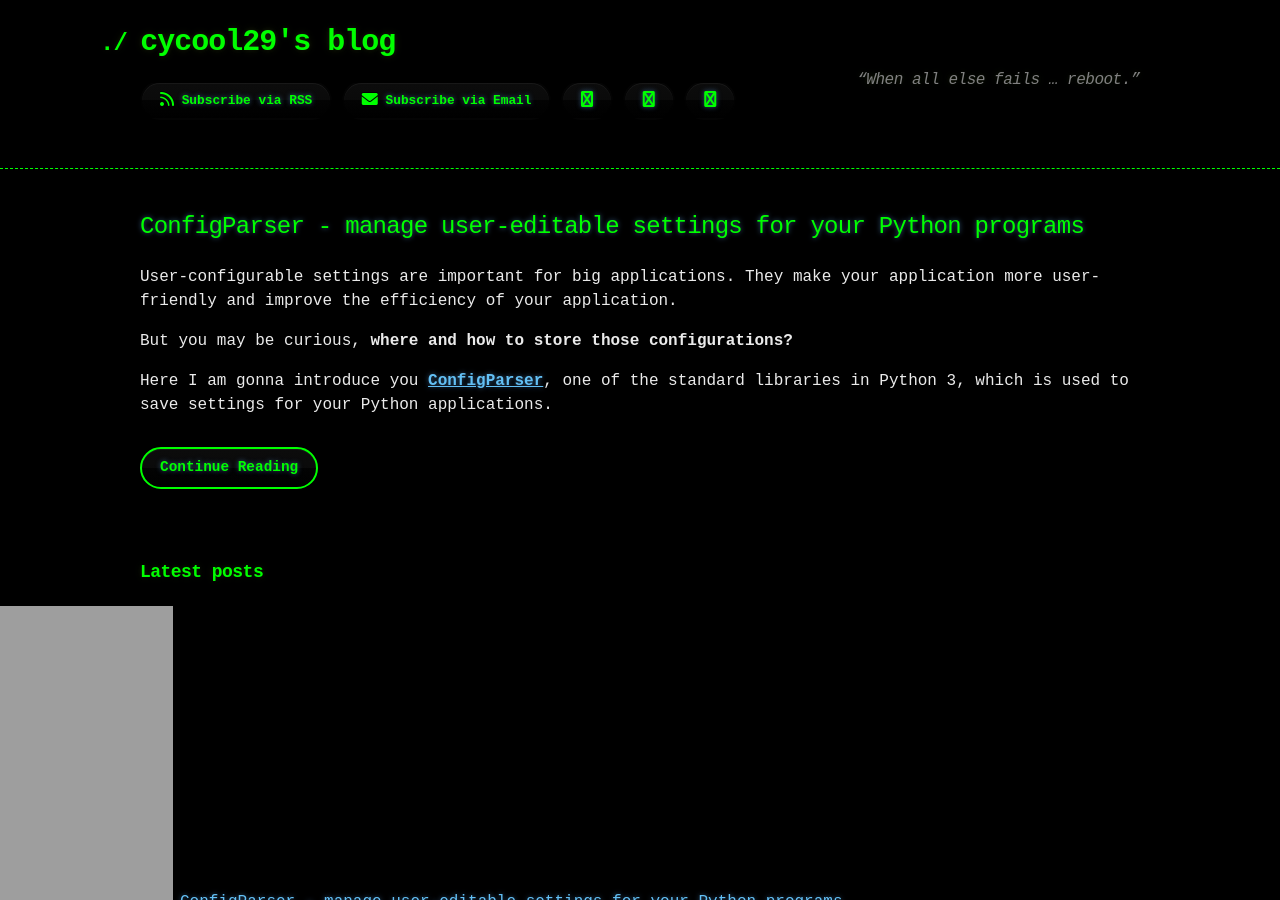
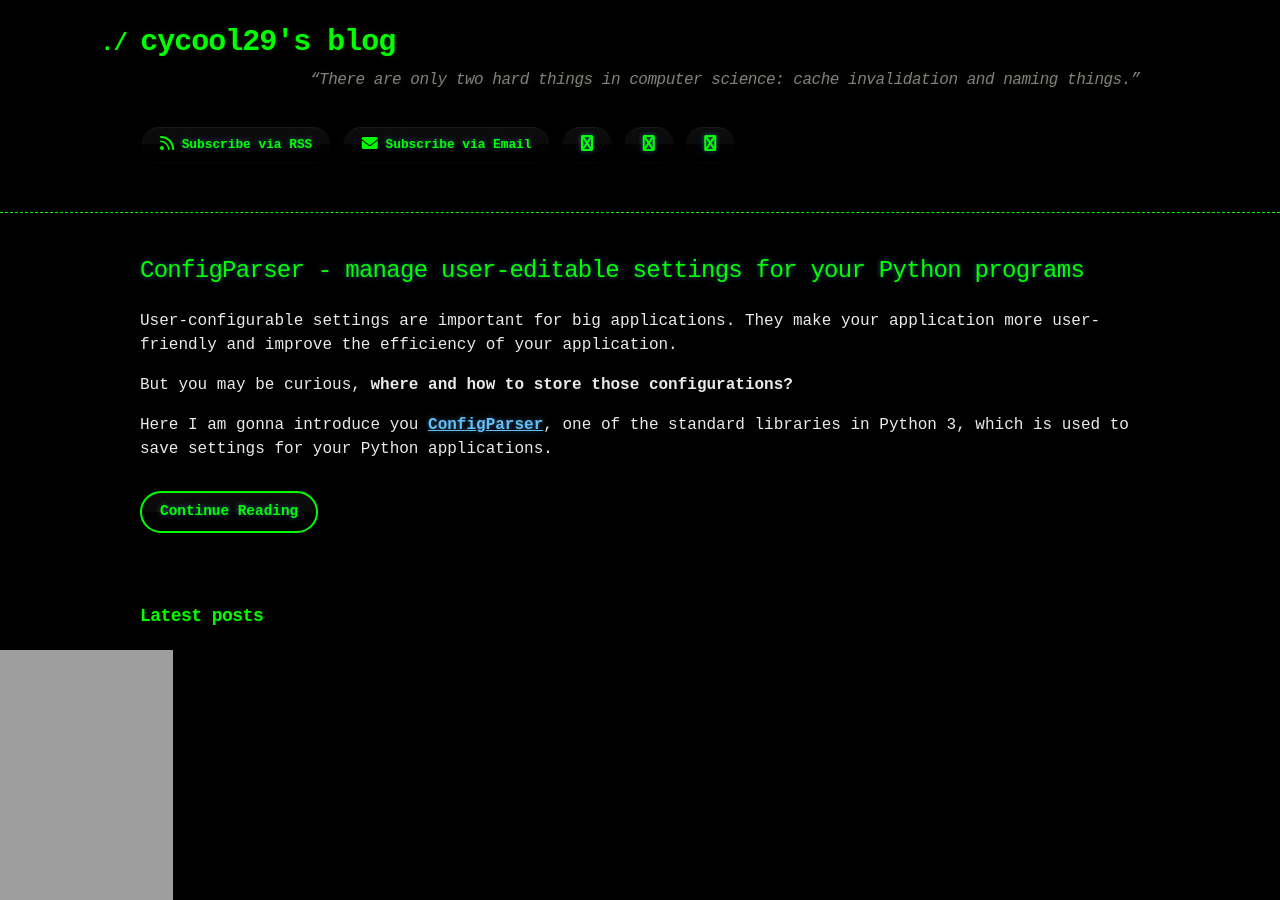
Before and after one commit to cycool29/cycool29.github.io, a Jekyll site: the page built from index.md, in a window 1280 px wide and 900 px high. Built offline with Jekyll 4.4.1, drawn with Linux system fonts in a browser that asks for light colours; a style sheet for code colours, icons or effects is not loaded.

Commit message:
Update quotes

```diff
--- a/_config.yml
+++ b/_config.yml
@@ -1,5 +1,5 @@
 title: cycool29's blog
-description: "“When all else fails … reboot.” "
+description: "“There are only two hard things in computer science: cache invalidation and naming things.” "
 bio: A high school student. Intermediate in Python, Git, Bash. Learning JavaScript. He/Him. "
 author: cycool29
 url: https://cycool29.github.io
```
